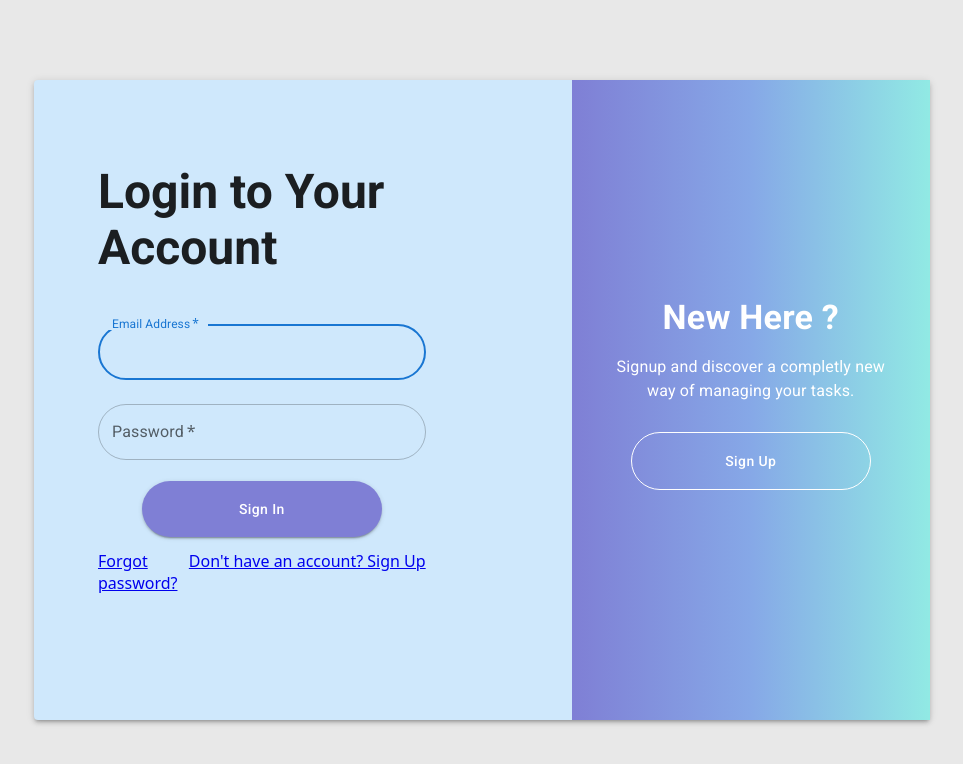
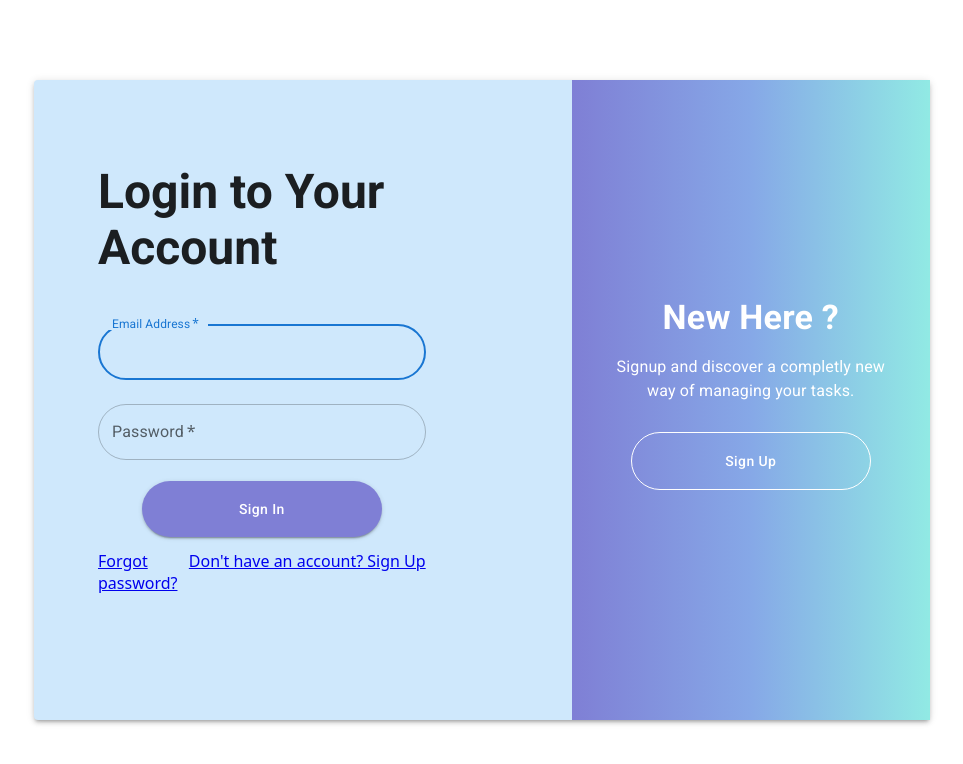
Before and after one commit to ajay-singh6/TODO, a React (Create React App) app in the folder client/: page /signin in a window 1280 px wide. Shown: the top 764 px of the page, without its empty margins (158-1121 px from the left). Built offline with nearby package versions, Linux system fonts and the light colour scheme.

Commit message:
Styling fixed

```diff
--- a/client/src/assets/css/Formcontainer.css
+++ b/client/src/assets/css/Formcontainer.css
@@ -3,7 +3,7 @@
 }
 
 body {
-  background-color: #e8e8e8;
+  /* background-color: #e8e8e8; */
 }
 
 .reverse {
--- a/client/src/components/TodoList.js
+++ b/client/src/components/TodoList.js
@@ -1,4 +1,4 @@
-import { Button, Container, Dialog, DialogActions, DialogContent, DialogContentText, DialogTitle, Grid } from "@mui/material";
+import { Grid } from "@mui/material";
 import { Box } from "@mui/system";
 import React, { createContext, useContext, useEffect, useState } from "react";
 import AddTodo from "./AddTodo";
```
